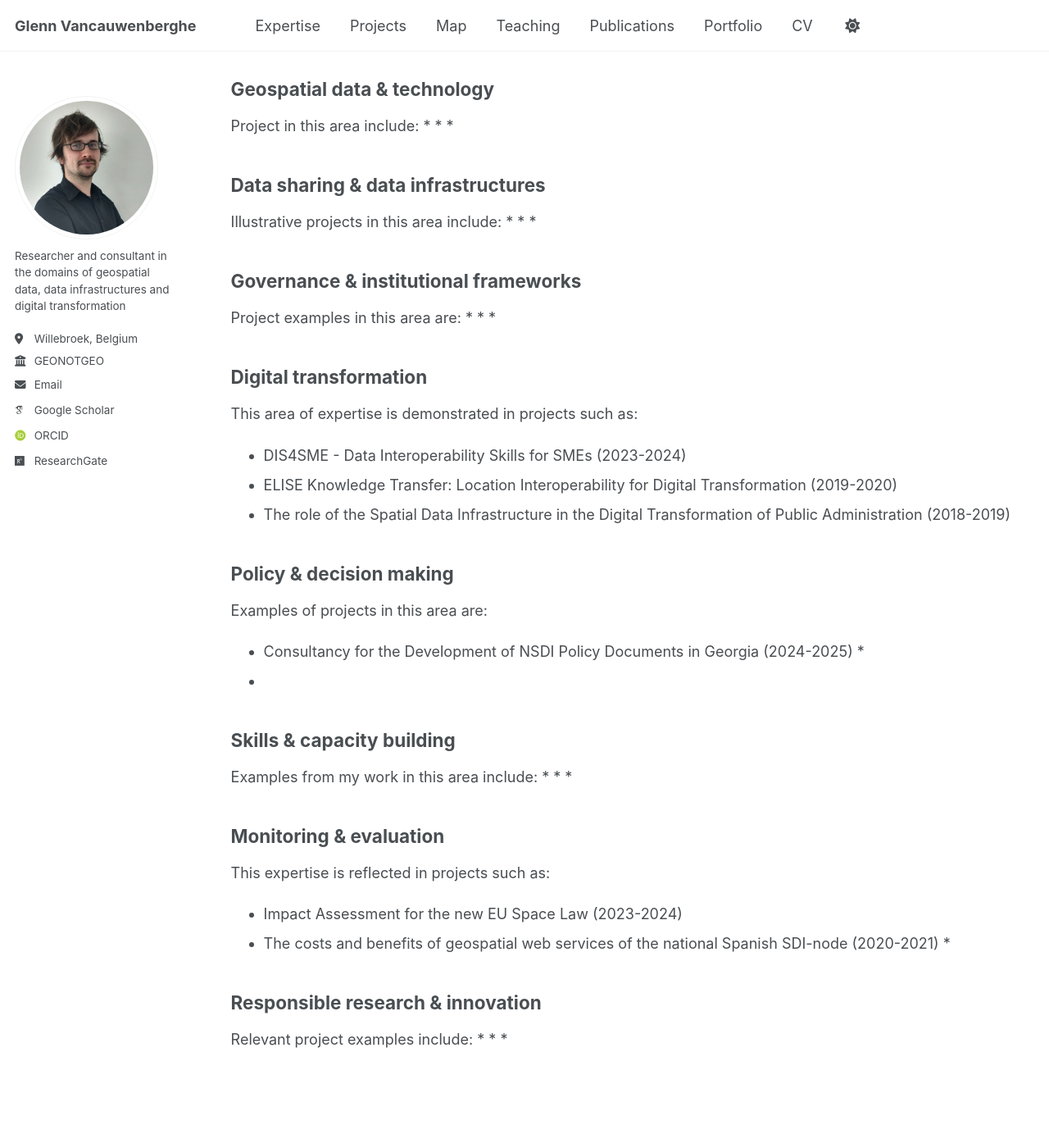
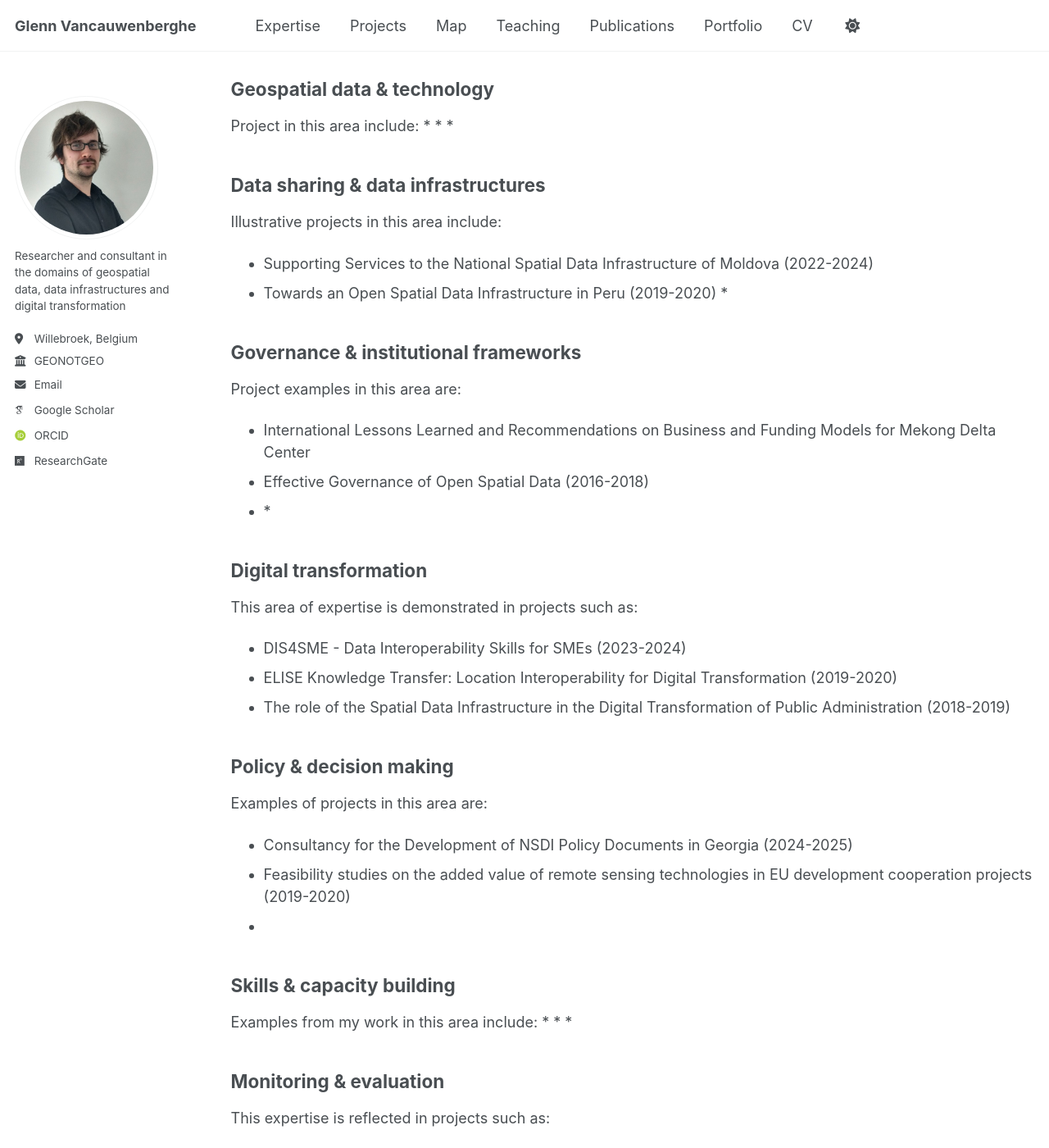
Before and after one commit to GVancauwenberghe/gvancauwenberghe.github.io, a Jekyll site: the page built from _pages/expert.md, in a window 1280 px wide and 1400 px high, scrolled down 809 px. Shown: the whole window at 82% size. Built offline with Jekyll 4.4.1, drawn with Linux system fonts in a browser that asks for light colours; some web fonts are replaced.

Commit message:
Update expert.md

```diff
--- a/_pages/expert.md
+++ b/_pages/expert.md
@@ -21,14 +21,15 @@ Project in this area include:
 ## Data sharing & data infrastructures
 
 Illustrative projects in this area include:
-*
-*
+* Supporting Services to the National Spatial Data Infrastructure of Moldova (2022-2024)
+* Towards an Open Spatial Data Infrastructure in Peru (2019-2020)
 *
 
 ## Governance & institutional frameworks
 
 Project examples in this area are:
-*
+* International Lessons Learned and Recommendations on Business and Funding Models for Mekong Delta Center
+* Effective Governance of Open Spatial Data (2016-2018)
 *
 *
 
@@ -43,7 +44,7 @@ This area of expertise is demonstrated in projects such as:
 
 Examples of projects in this area are:
 * Consultancy for the Development of NSDI Policy Documents in Georgia (2024-2025)
-*
+* Feasibility studies on the added value of remote sensing technologies in EU development cooperation projects (2019-2020)
 *
 
 ## Skills & capacity building
```
